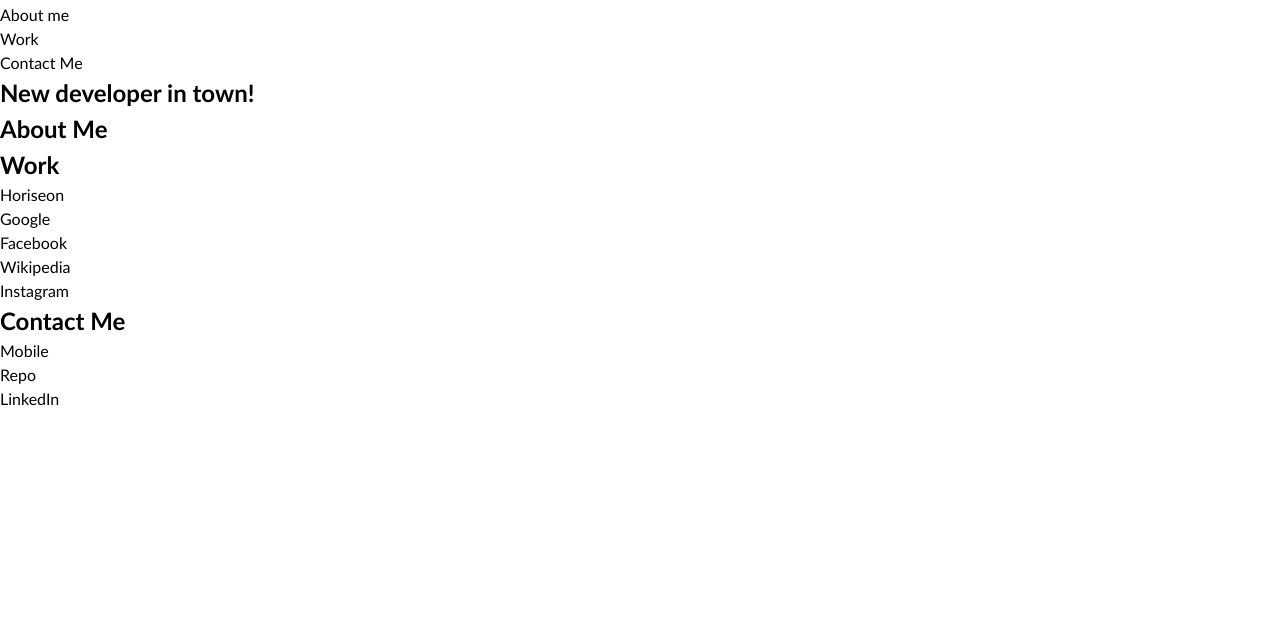
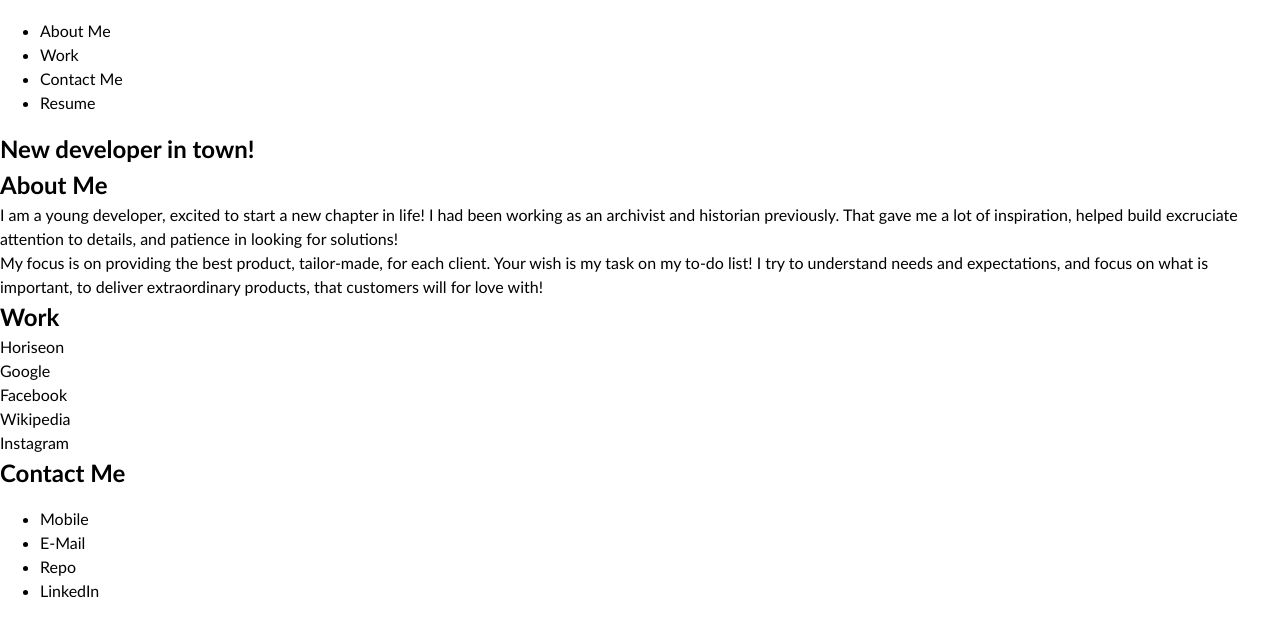
Before and after one commit to klaudia102/Klaudia-portfolio, a plain HTML site: page index.html in a window 1280 px wide. Shown: the part 45-680 px from the top of the page. Drawn offline with Linux system fonts and the light colour scheme.

Commit message:
add text to HTML file

```diff
--- a/assets/css/style.css
+++ b/assets/css/style.css
@@ -21,3 +21,8 @@ h6 {
 p {
   margin: 0;
 }
+#header
+
+#navigation {
+
+}
--- a/index.html
+++ b/index.html
@@ -14,9 +14,12 @@
   <header id="header"> <!--this is a header with name and navigation bar to section of the page-->
     <h1>Klaudia Kierepka</h1>
     <div id="navigation">
-      <p>About me</p>
-      <p>Work</p>
-      <p>Contact Me</p>
+      <ul>
+        <li>About Me</li>
+        <li>Work</li>
+        <li>Contact Me</li>
+        <li>Resume</li>
+      </ul>
     </div>
   </header>
 
@@ -32,8 +35,15 @@
     <section class="page-section" id="about">
       <h2>About Me</h2>
       <article>
-        <p></p> <!--hear write something about my experience from history/archive-->
-        <p></p> <!-- heare write something about my skills and adwatnages etc-->
+        <p>I am a young developer, excited to start a new chapter
+           in life! I had been working as an archivist and
+            historian previously. That gave me a lot of
+            inspiration, helped build excruciate attention
+            to details, and patience in looking for solutions!</p> <!--hear write something about my experience from history/archive-->
+        <p>My focus is on providing the best product, tailor-made,
+           for each client. Your wish is my task on my to-do list!
+            I try to understand needs and expectations, and focus
+            on what is important, to deliver extraordinary products, that customers will for love with!</p> <!-- heare write something about my skills and adwatnages etc-->
         <p></p> <!-- here why I am the best choice-->
       </article>
     </section>
@@ -64,12 +74,16 @@
     <section class="page-section contact" id="contact">
       <h2>Contact Me</h2>
       <div> <!-- should be class or id-->
-        <p> Mobile</p>
-        <p> Repo</p>
-        <p>LinkedIn</p>
+        <ul>
+          <li>Mobile</li>
+          <li>E-Mail</li>
+          <li>Repo</li>
+          <li>LinkedIn</li>
+        </ul>
       </div>
     </section>
   </main>
+
 </body>
 
 </html>
```
